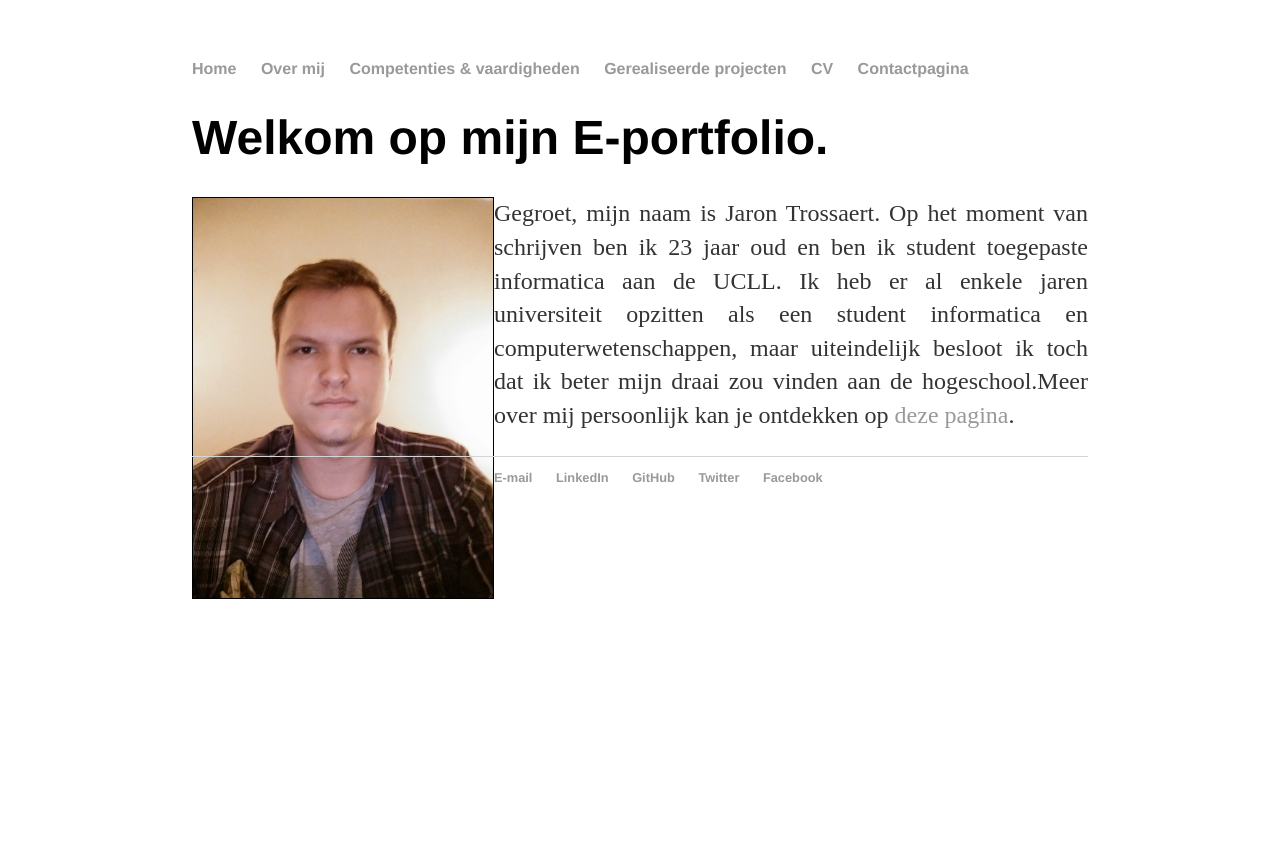
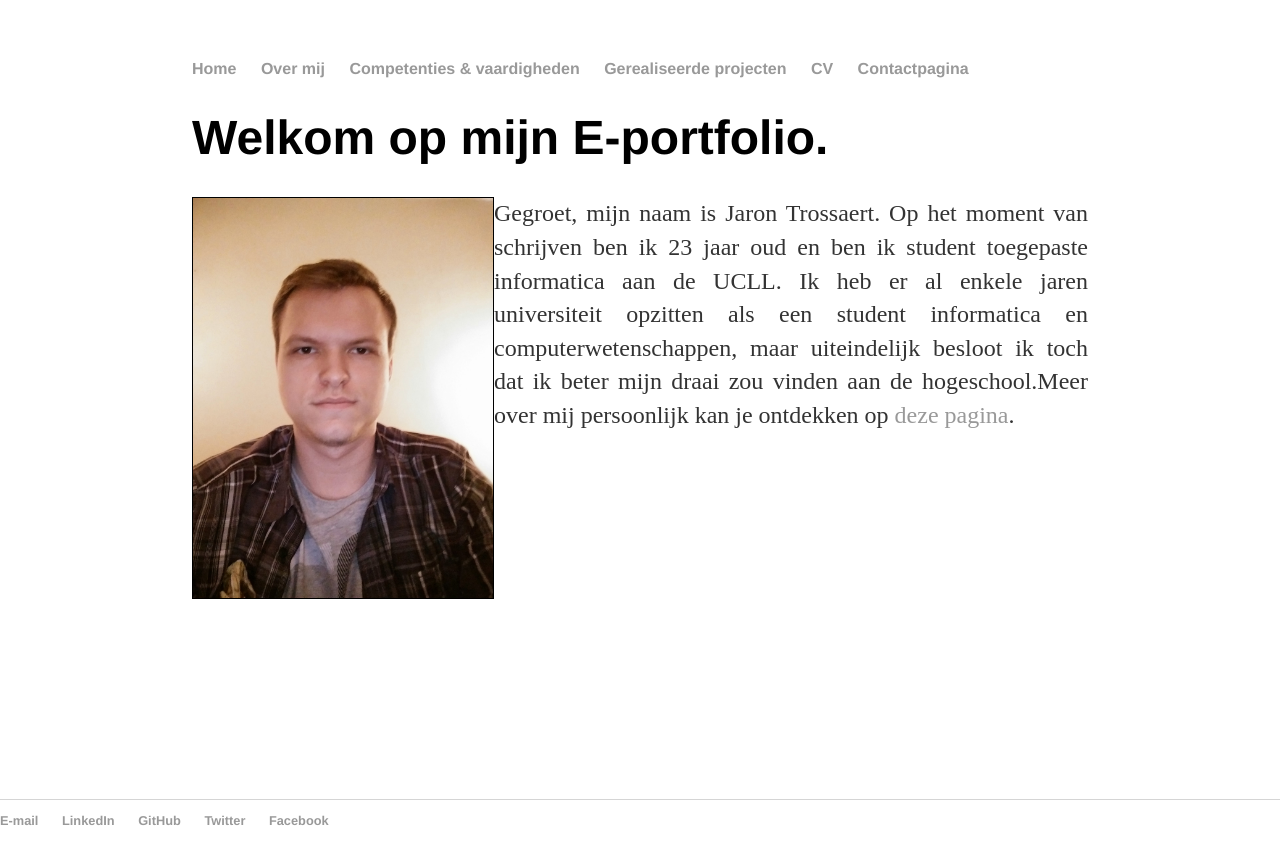
Before and after one commit to Jornax/Jornax.github.io, a Jekyll site: the page built from index.html, in a window 1280 px wide. Shown: the top 864 px of the page. Built offline with Jekyll 4.4.1, drawn with Linux system fonts in a browser that asks for light colours.

Commit message:
Update main.css

```diff
--- a/css/main.css
+++ b/css/main.css
@@ -32,7 +32,12 @@ p {
 footer {
     border-top: 1px solid #d5d5d5;
     font-size: .8em;
-    position:relative;
+    position: absolute;
+    left: 0;
+    bottom: 0;
+    height: 100px;
+    width: 100%;
+    overflow: hidden;
 }
 
 ul.posts {
```
